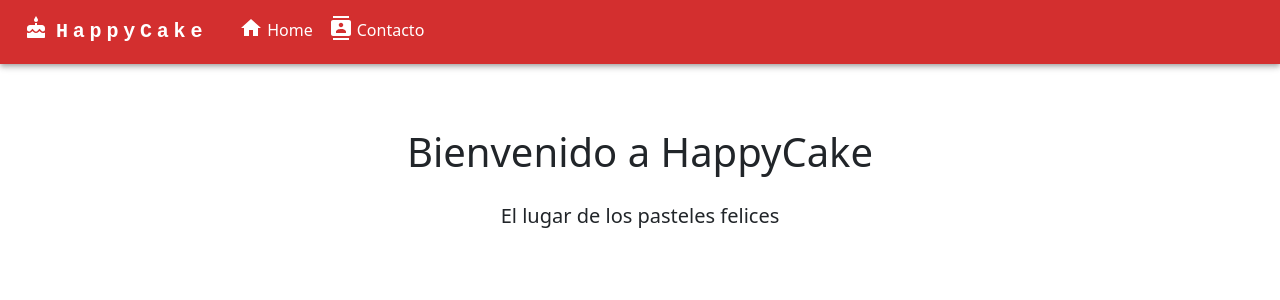
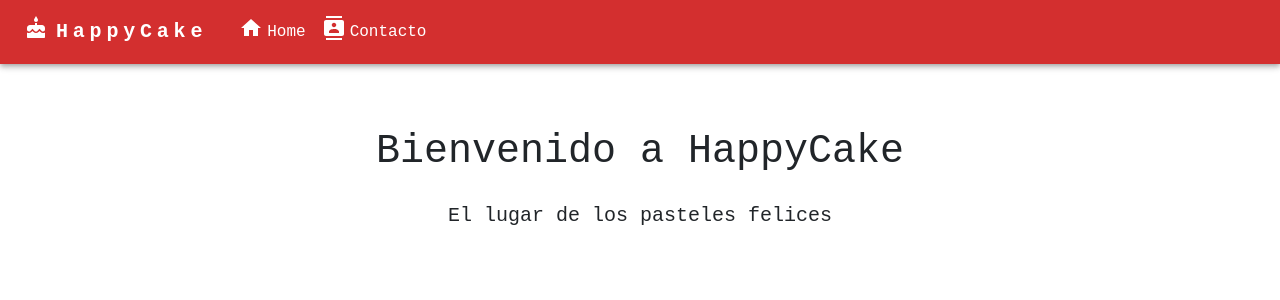
Before and after one commit to DomGP/Modulo05_Desafio_01, a React (Vite) app: page / in a window 1280 px wide. Shown: the top 300 px of the page. Built offline with nearby package versions, Linux system fonts and the light colour scheme.

Commit message:
Se agrega icono en navegador y cambio de font

```diff
--- a/index.html
+++ b/index.html
@@ -4,6 +4,7 @@
     <meta charset="UTF-8" />
     <meta name="viewport" content="width=device-width, initial-scale=1.0" />
     <title>Happy Cake</title>
+    <link rel="icon" href="/assets/imgs/cake.svg">
   </head>
   <body>
     <div id="root"></div>
--- a/src/index.css
+++ b/src/index.css
@@ -8,6 +8,9 @@ body {
   margin: 0 2px 0 2px;
 }
  */
+body{
+  font-family: monospace
+}
 .homeStyle{
   display: flex;
   flex-direction: column;
```
Also changed, not shown: public/assets/imgs/cake.svg (added).
